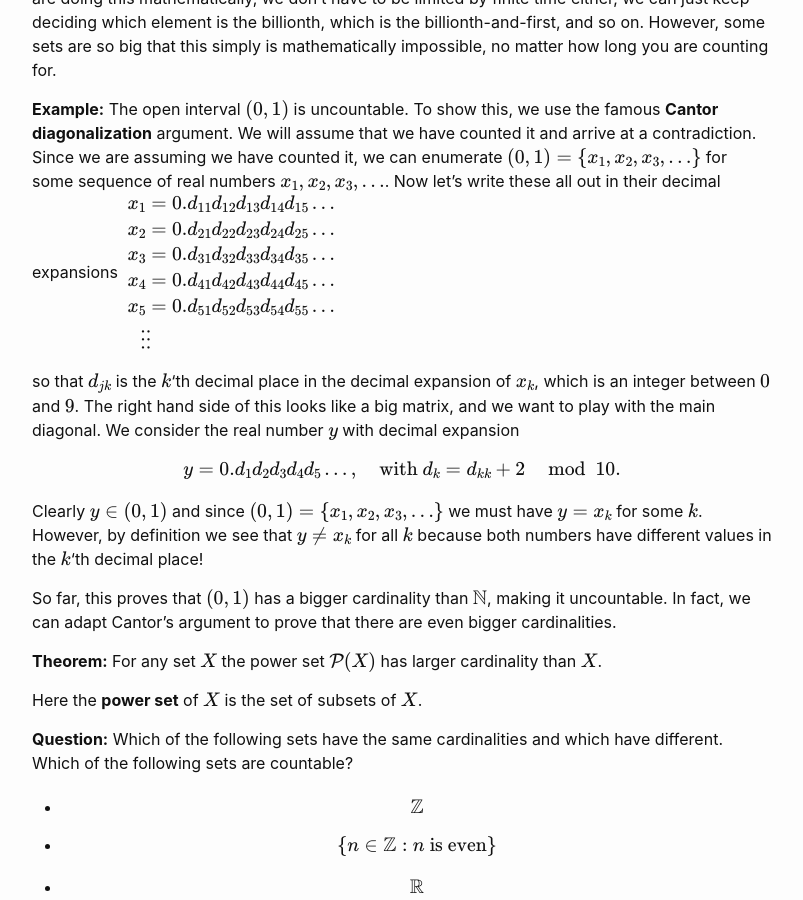
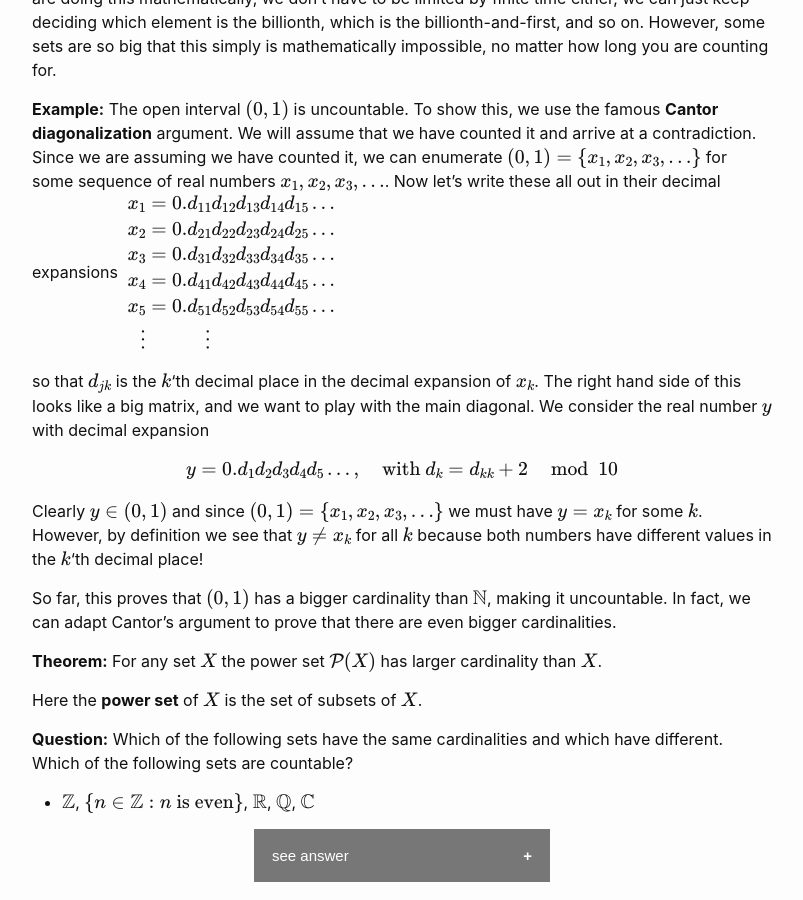
Before and after one commit to wcasper/math414fall2022, a Jekyll site: the page built from _topics/005-cardinality.md, in a window 1280 px wide and 900 px high, scrolled down 1495 px. Shown: the whole window, without its empty margins (238-1041 px from the left). Built offline with Jekyll 4.4.1, drawn with Linux system fonts in a browser that asks for light colours.

Commit message:
fixed formatting

```diff
--- a/_topics/005-cardinality.md
+++ b/_topics/005-cardinality.md
@@ -91,13 +91,13 @@ x_2 &= 0.d_{21}d_{22}d_{23}d_{24}d_{25}\dots\\
 x_3 &= 0.d_{31}d_{32}d_{33}d_{34}d_{35}\dots\\
 x_4 &= 0.d_{41}d_{42}d_{43}d_{44}d_{45}\dots\\
 x_5 &= 0.d_{51}d_{52}d_{53}d_{54}d_{55}\dots\\
-\vdots & \vdots
+\vdots & \quad\quad\quad\vdots
 \end{align*}$$
 
-so that $$d_{jk}$$ is the $$k$$'th decimal place in the decimal expansion of $$x_k$$, which is an integer between $$0$$ and $$9$$.
+so that $$d_{jk}$$ is the $$k$$'th decimal place in the decimal expansion of $$x_k$$.
 The right hand side of this looks like a big matrix, and we want to play with the main diagonal.  We consider the real number $$y$$ with decimal expansion
 
-$$y = 0.d_1d_2d_3d_4d_5\dots,\quad \text{with}\ d_k = d_{kk} + 2\mod 10.$$
+$$y = 0.d_1d_2d_3d_4d_5\dots,\quad \text{with}\ d_k = d_{kk} + 2\mod 10$$
 
 Clearly $$y\in (0,1)$$ and since $$(0,1) = \{x_1,x_2,x_3,\dots\}$$ we must have $$y=x_k$$ for some $$k$$.
 However, by definition we see that $$y\neq x_k$$ for all $$k$$ because both numbers have different values in the $$k$$'th decimal place!
```
Also changed, not shown: other parts of _topics/005-cardinality.md (+2 -6 lines).
